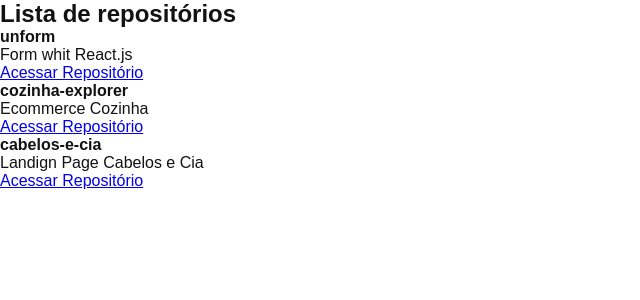
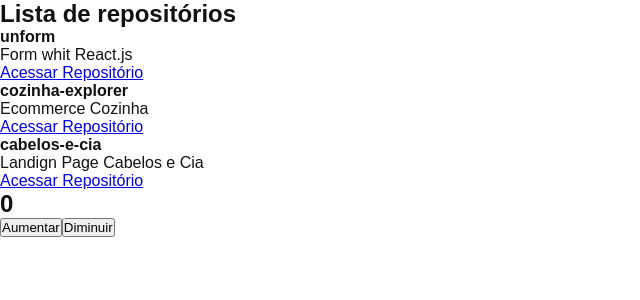
Before and after one commit to renyzeraa/reactjs-fundamentals, a React app: page / in a window 1280 px wide. Shown: the top 300 px of the page, without its empty margins (0-640 px from the left). Built offline with nearby package versions, Linux system fonts and the light colour scheme.

Commit message:
feat: counter e react refresh para nao perder os estados

```diff
--- a/package.json
+++ b/package.json
@@ -19,11 +19,13 @@
     "@babel/core": "^7.26.0",
     "@babel/preset-env": "^7.26.0",
     "@babel/preset-react": "^7.25.9",
+    "@pmmmwh/react-refresh-webpack-plugin": "^0.5.15",
     "babel-loader": "^9.2.1",
     "cross-env": "^7.0.3",
     "css-loader": "^7.1.2",
     "html-webpack-plugin": "^5.6.3",
     "node-sass": "^9.0.0",
+    "react-refresh": "^0.14.2",
     "sass": "^1.82.0",
     "sass-loader": "^16.0.3",
     "style-loader": "^4.0.0",
--- a/src/App.jsx
+++ b/src/App.jsx
@@ -2,5 +2,5 @@
 import './style/global.scss'
 
 export function App(){
-  return <RepositoryList/>
+  return (<RepositoryList/>)
 }
--- /dev/null
+++ b/src/components/counter.jsx
@@ -0,0 +1,13 @@
+import { useState } from "react"
+
+export function Counter(){
+  const [counter, setCounter] = useState(0)
+
+  return (
+    <div>
+      <h2>{counter}</h2>
+      <button onClick={() => {return setCounter((state) => ++state)}}>Aumentar</button>
+      <button onClick={() => {return setCounter((state) => --state)}}>Diminuir</button>
+    </div>
+  )
+}
--- a/src/components/repository-list.jsx
+++ b/src/components/repository-list.jsx
@@ -1,3 +1,4 @@
+import { Counter } from "./counter"
 import { RepositoryItem } from "./repository-item"
 
 const itens = [
@@ -25,6 +26,8 @@
       <ul>
         {itens.map(({description, link, name}) => <RepositoryItem description={description} name={name} link={link}/>)}
       </ul>
+
+      <Counter/>
     </section>
   )
 }
--- a/webpack.config.js
+++ b/webpack.config.js
@@ -1,5 +1,7 @@
 const path = require('path');
 const HtmlWebpackPlugin = require('html-webpack-plugin')
+const ReactRefreshWebpackPlugin = require('@pmmmwh/react-refresh-webpack-plugin');
+const loader = require('sass-loader');
 
 const isDevelopment = process.env.NODE_ENV !== 'production';
 
@@ -19,7 +21,14 @@
       {
         test: /\.jsx?$/,
         exclude: /node_modules/,
-        use: 'babel-loader'
+        use: {
+          loader: 'babel-loader',
+          options: {
+            plugins: [
+              isDevelopment && require.resolve('react-refresh/babel')
+            ].filter(Boolean)
+          }
+        }
       },
       {
         test: /\.scss?$/,
@@ -34,13 +43,17 @@
   plugins: [
     new HtmlWebpackPlugin({
       template: path.resolve(__dirname, 'public', 'index.html'),
+    }),
+    isDevelopment && new ReactRefreshWebpackPlugin({
+      overlay: {}
     })
-  ],
+  ].filter(Boolean),
   devServer: {
     static: {
       directory: path.join(__dirname, 'public'),
     },
     compress: true,
     port: 9000,
+    hot: true
   },
 }
```
Also changed, not shown: 1 other file (tests, documents, lock files or other folders).
